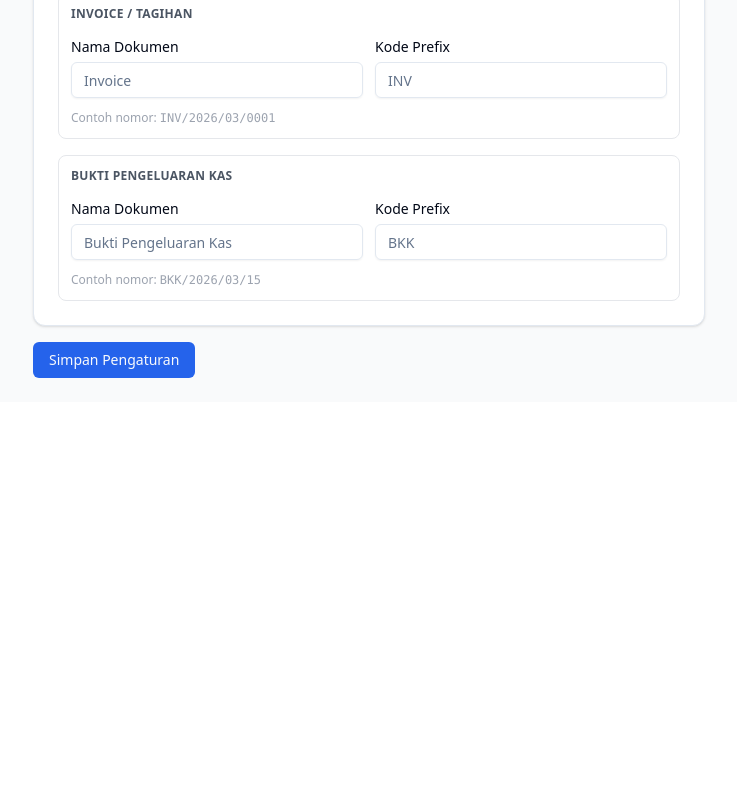
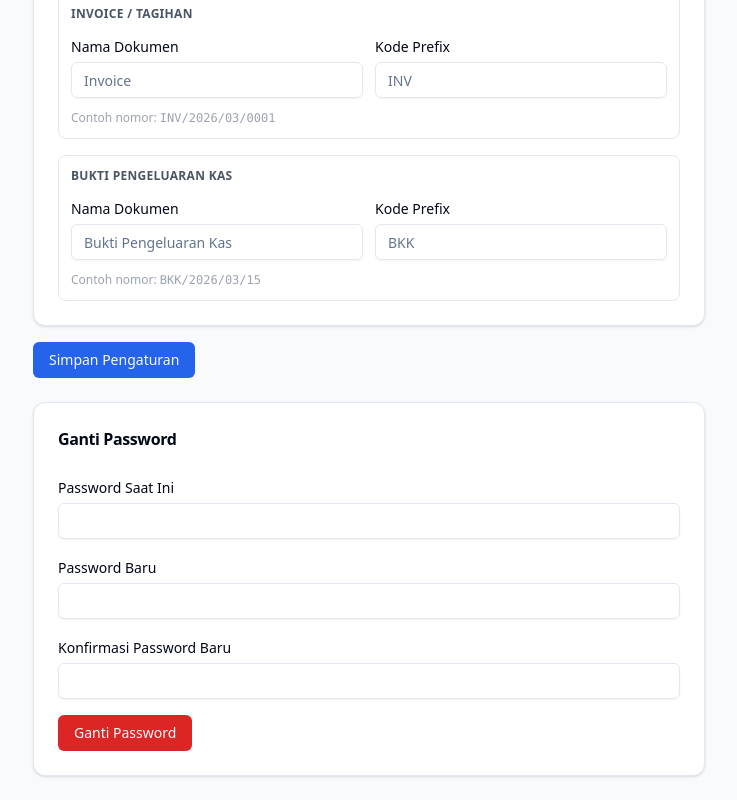
Before and after one commit to afrizalgiri/bhima-finance, a Next.js app in the folder app/frontend/: page /settings in a window 1280 px wide. Shown: the part 1348-2148 px from the top of the page, without its empty margins (247-984 px from the left). Before the commit the page ends 1750 px from the top, so only its background shows below. Built offline with nearby package versions, Linux system fonts and the light colour scheme; no server answers; sample sign-in values are in the browser's storage.

Commit message:
Remove default credentials hint, add noindex to login, add change password feature

```diff
--- a/app/frontend/app/login/layout.tsx
+++ b/app/frontend/app/login/layout.tsx
@@ -1,4 +1,10 @@
+import type { Metadata } from 'next';
 import Providers from '../../components/Providers';
+
+export const metadata: Metadata = {
+  robots: { index: false, follow: false },
+};
+
 export default function LoginLayout({ children }: { children: React.ReactNode }) {
   return <Providers>{children}</Providers>;
 }
--- a/app/frontend/app/login/page.tsx
+++ b/app/frontend/app/login/page.tsx
@@ -47,7 +47,6 @@ export default function LoginPage() {
             {loading ? 'Masuk...' : 'Masuk'}
           </Button>
         </form>
-        <p className="text-center text-xs text-gray-400 mt-6">Default: admin@bhimafinance.com / admin123</p>
       </div>
     </div>
   );
--- a/app/frontend/app/settings/page.tsx
+++ b/app/frontend/app/settings/page.tsx
@@ -7,6 +7,7 @@ import { Label } from '../../components/ui/label';
 import { Card, CardContent, CardHeader, CardTitle } from '../../components/ui/card';
 import { toast } from '../../components/ui/toaster';
 import { Upload } from 'lucide-react';
+import { useRouter } from 'next/navigation';
 
 export default function SettingsPage() {
   const [form, setForm] = useState({
@@ -19,6 +20,9 @@ export default function SettingsPage() {
   const [logoUrl, setLogoUrl] = useState('');
   const [saving, setSaving] = useState(false);
   const [uploading, setUploading] = useState(false);
+  const [pwForm, setPwForm] = useState({ currentPassword: '', newPassword: '', confirmPassword: '' });
+  const [pwLoading, setPwLoading] = useState(false);
+  const router = useRouter();
 
   useEffect(() => {
     api.get('/company').then(r => {
@@ -58,6 +62,25 @@ export default function SettingsPage() {
       toast({ title: 'Logo berhasil diupload' });
     } catch { toast({ title: 'Gagal upload logo', variant: 'destructive' }); }
     finally { setUploading(false); }
+  };
+
+  const changePassword = async (e: React.FormEvent) => {
+    e.preventDefault();
+    if (pwForm.newPassword !== pwForm.confirmPassword) {
+      toast({ title: 'Password baru tidak cocok', variant: 'destructive' }); return;
+    }
+    if (pwForm.newPassword.length < 6) {
+      toast({ title: 'Password minimal 6 karakter', variant: 'destructive' }); return;
+    }
+    setPwLoading(true);
+    try {
+      await api.put('/auth/change-password', { currentPassword: pwForm.currentPassword, newPassword: pwForm.newPassword });
+      toast({ title: 'Password berhasil diubah', description: 'Silakan login ulang' });
+      setPwForm({ currentPassword: '', newPassword: '', confirmPassword: '' });
+      setTimeout(() => { localStorage.removeItem('token'); router.push('/login'); }, 1500);
+    } catch (err: any) {
+      toast({ title: err.response?.data?.message || 'Gagal mengubah password', variant: 'destructive' });
+    } finally { setPwLoading(false); }
   };
 
   const API_URL = process.env.NEXT_PUBLIC_API_URL?.replace('/api', '') || 'http://localhost:5000';
@@ -166,6 +189,18 @@ export default function SettingsPage() {
 
         <div className="mt-4"><Button type="submit" disabled={saving} className="bg-blue-600 hover:bg-blue-700">{saving ? 'Menyimpan...' : 'Simpan Pengaturan'}</Button></div>
       </form>
+
+      <form onSubmit={changePassword}>
+        <Card className="mt-4">
+          <CardHeader><CardTitle className="text-base">Ganti Password</CardTitle></CardHeader>
+          <CardContent className="space-y-4">
+            <div><Label>Password Saat Ini</Label><Input type="password" value={pwForm.currentPassword} onChange={e => setPwForm({...pwForm, currentPassword: e.target.value})} required className="mt-1" /></div>
+            <div><Label>Password Baru</Label><Input type="password" value={pwForm.newPassword} onChange={e => setPwForm({...pwForm, newPassword: e.target.value})} required className="mt-1" /></div>
+            <div><Label>Konfirmasi Password Baru</Label><Input type="password" value={pwForm.confirmPassword} onChange={e => setPwForm({...pwForm, confirmPassword: e.target.value})} required className="mt-1" /></div>
+            <Button type="submit" disabled={pwLoading} className="bg-red-600 hover:bg-red-700">{pwLoading ? 'Menyimpan...' : 'Ganti Password'}</Button>
+          </CardContent>
+        </Card>
+      </form>
     </div>
   );
 }
```
